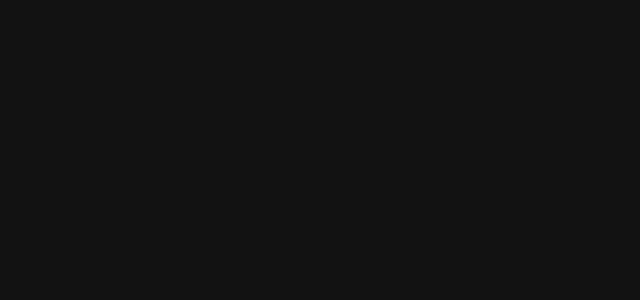
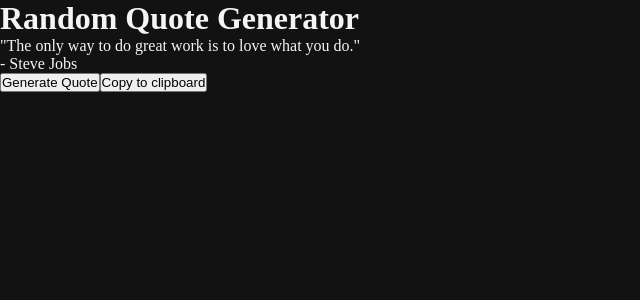
Before and after one commit to Espadv69/Course-2025, a React (Vite) app in the folder QuoteGenerator/: page / in a window 1280 px wide. Shown: the top 300 px of the page, without its empty margins (0-640 px from the left). Built offline with nearby package versions, Linux system fonts and the light colour scheme; the HTML template or start-up script is replaced by a standard one.

Commit message:
Update QuoteGenerator component to display selected quote and add UI for generating and copying quotes

```diff
--- a/QuoteGenerator/src/components/QuoteGenerator.jsx
+++ b/QuoteGenerator/src/components/QuoteGenerator.jsx
@@ -24,13 +24,25 @@ const QuoteGenerator = () => {
 
   const getRandomQuote = () => {
     const randomIndex = Math.floor(Math.random() * QUOTES.length)
-    setQuote(randomIndex)
+    setQuote(QUOTES[randomIndex])
   }
 
   const copyToClipboard = () => {
     navigator.clipboard.writeText(`"${quote.text}" - ${quote.author}`)
     alert('Quote copied to clipboard!')
   }
+
+  return (
+    <div className="quotes">
+      <h1>Random Quote Generator</h1>
+      <blockquote>
+        <p>"{quote.text}"</p>
+        <footer>- {quote.author}</footer>
+      </blockquote>
+      <button onClick={getRandomQuote}>Generate Quote</button>
+      <button onClick={copyToClipboard}>Copy to clipboard</button>
+    </div>
+  )
 }
 
 export default QuoteGenerator
```
